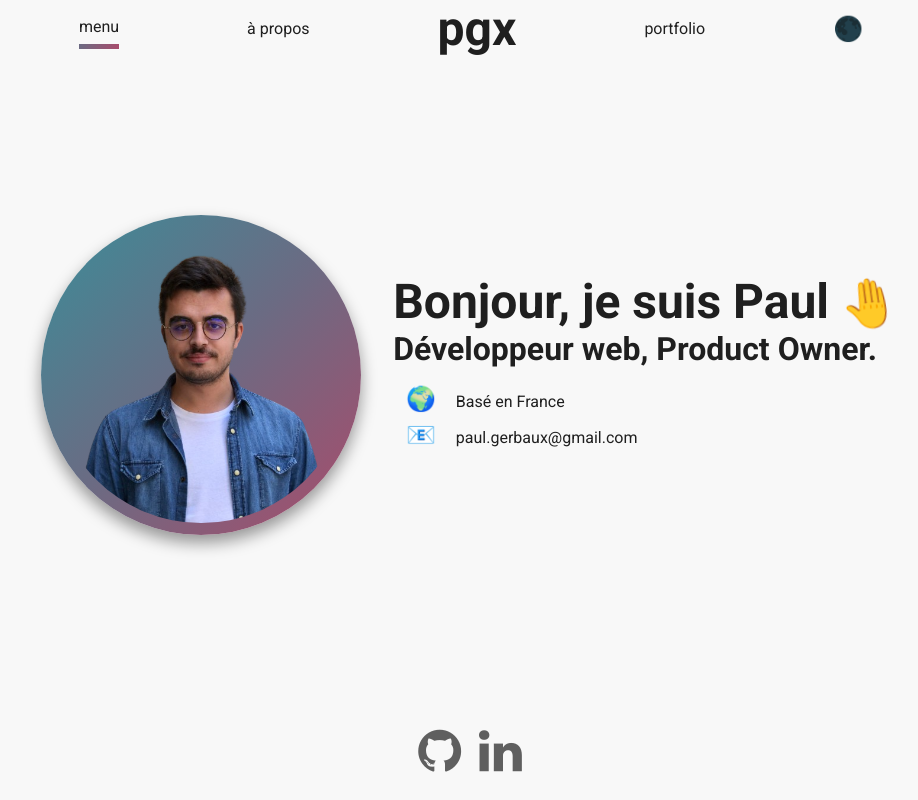
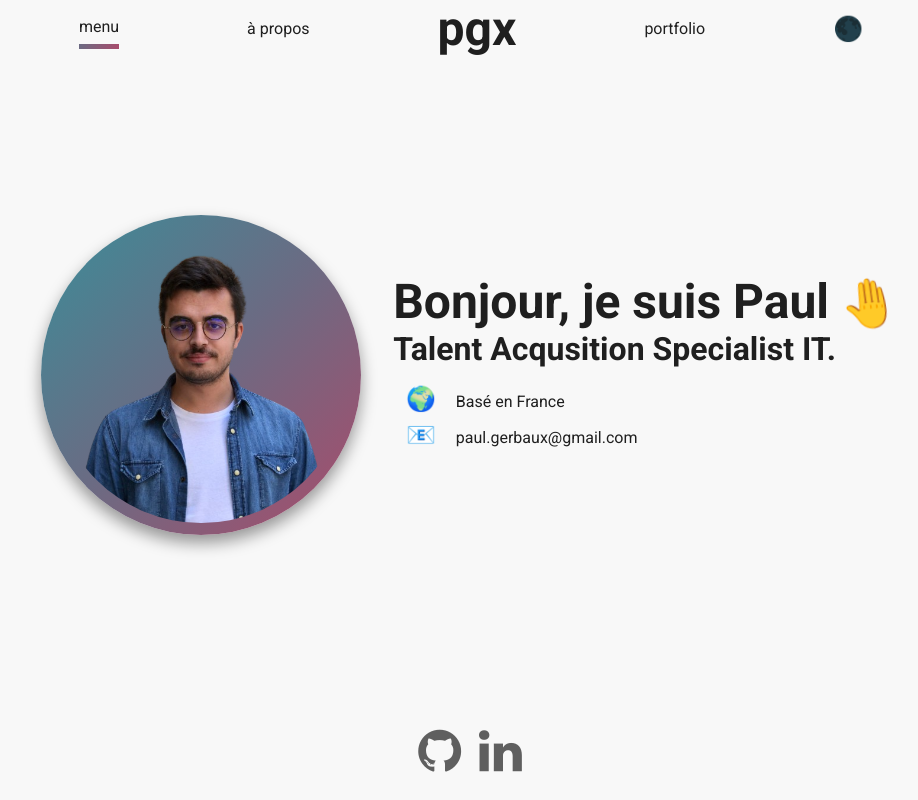
Before and after one commit to Sang-loi/portfolio, a React (Create React App) app: page / in a window 1280 px wide. Shown: the whole page, without its empty margins (169-1087 px from the left). Built offline with nearby package versions, Linux system fonts and the light colour scheme; the HTML template or start-up script is replaced by a standard one.

Commit message:
Update Info.js TAM

```diff
--- a/src/info/Info.js
+++ b/src/info/Info.js
@@ -15,7 +15,7 @@ export const info = {
     firstName: "Paul",
     lastName: "Gerbaux",
     initials: "pgx",
-    position: "Développeur web, Product Owner",
+    position: "Talent Acqusition Specialist IT",
     selfPortrait: self,
     gradient: `-webkit-linear-gradient(135deg, ${colors})`, // don't change this
     baseColor: colors[0],
@@ -29,7 +29,7 @@ export const info = {
             text: "paul.gerbaux@gmail.com"
         }
     ],
-    bio: "Passionné par le SaaS et en reconversion vers le développement informatique, j'ai forgé mon parcours dans le recrutement et la relation client. Ma transition vers le monde du développement s'articule autour d'une formation intense en intégration web chez OpenClassrooms. Fort d'une expérience polyvalente, je recherche à m'épanouir en tant que développeur, product owner ou chef de projet, alliant compétences acquises et passion pour l'innovation technologique",
+    bio: "Passionné par le SaaS et en reconversion vers le développement informatique, j'ai forgé mon parcours dans le recrutement et la relation client. Ma transition vers le monde du développement s'articule autour d'une formation intense en intégration web chez OpenClassrooms. Fort d'une expérience polyvalente, je recherche à m'épanouir en tant que recruteur IT, alliant compétences acquises et passion pour l'innovation technologique",
     skills:
         {
             proficientWith: ['Javascript', 'NodeJS', 'React', 'Redux', 'git', 'github', 'html5', 'css3', 'figma', 'Redux', 'LinkedIn', 'HubSpot', 'lemlist', 'Notion', 'Tableaux', 'Intercom', 'Anglais'],
```
